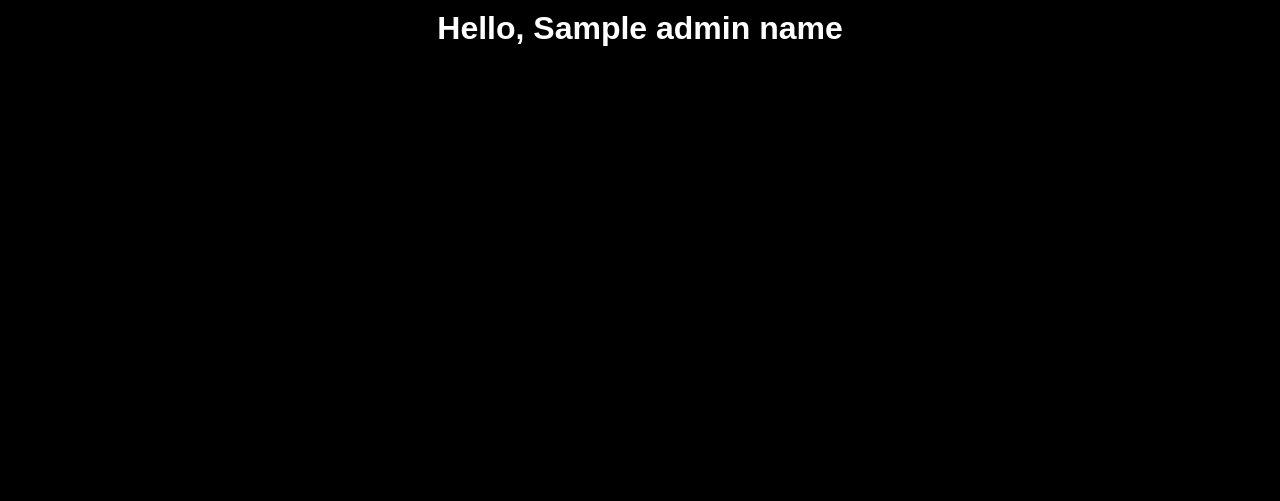
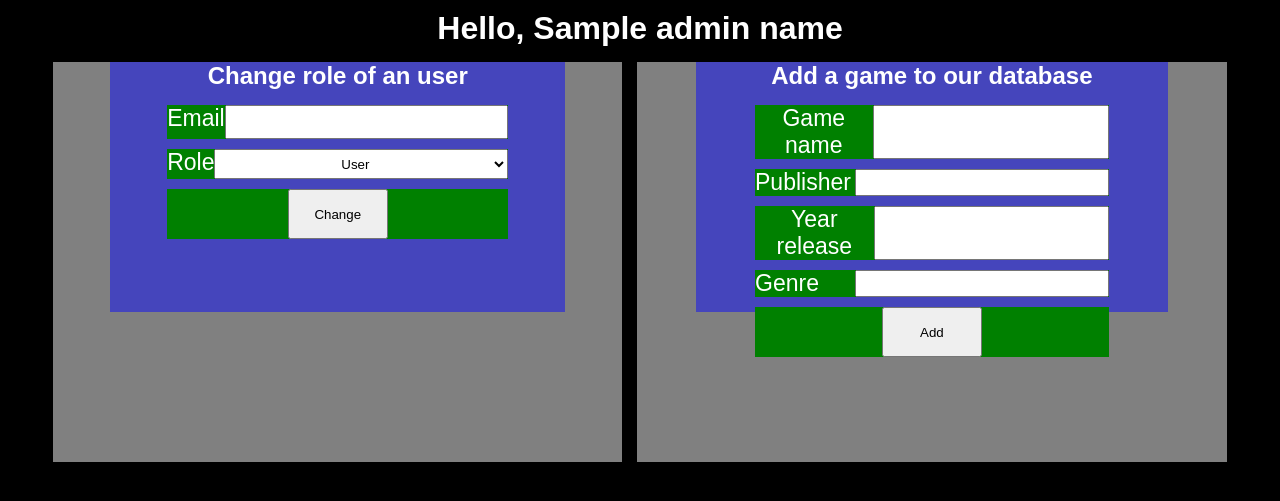
Before and after one commit to VitorOSZz/Rotten-Games, a Flask app: template myapp/templates/admin.html in a window 1280 px wide. Shown: the top 501 px of the page. Run offline with Flask 3, Linux system fonts and the light colour scheme; the template is opened without the code that fills it: most values are stand-ins (such as "Sample title", 1, 10 or a date in 2020); parts of the project's set-up code (start-up, migrations or seed data) failed here and were passed over.

Commit message:
feature added: simple admin painel with integration on database

```diff
--- /dev/null
+++ b/commentary.txt
@@ -0,0 +1,5 @@
+if an user login with a "user account" and go to rotten-games/admin_painel will return "Boboca 3"
+
+    if "email" in request.form:
+        if not is_admin(request.form["email"]):
+            return "Boboca 2"
--- a/myapp/services/generate_pages.py
+++ b/myapp/services/generate_pages.py
@@ -29,5 +29,4 @@ def generate_admin():
     )
 
     user = response.data[0]
-
     return render_template("admin.html", admin_name=user["name"])
--- a/myapp/static/css/admin.css
+++ b/myapp/static/css/admin.css
@@ -1,4 +1,77 @@
+:root {
+    --blue: rgba(0, 0, 255, 0.466);
+}
+
 main {
     display: grid;
-    grid-template-columns: 10%, repeat(2, auto), 10%;
+    grid-template-columns: 3% repeat(2, auto) 3%;
+    gap: 15px;
+
+    margin-top: 15px;
 }
+
+#change_role,
+#games_database {
+    height: 400px;
+    background-color: gray;
+}
+
+#change_role {
+    grid-column: 2;
+
+}
+
+#change_role h2,
+#games_database h2 {
+    margin-bottom: 15px;
+}
+
+#change_role>div,
+#games_database>div {
+    background-color: var(--blue);
+
+    height: 250px;
+    width: 80%;
+
+    margin: auto;
+    text-align: center;
+}
+
+#role_input {
+    text-align: center;
+    width: 300px;
+    height: 30px;
+}
+
+.input {
+    display: flex;
+    justify-content: space-between;
+
+    margin: 10px auto;
+
+    background-color: green;
+}
+
+.input .input-medium-size {
+    width: 250px;
+}
+
+#change_role .input,
+#games_database .input {
+    width: 75%;
+}
+
+#button_send input {
+    height: 50px;
+    width: 100px;
+
+    margin: auto;
+}
+
+#games_database {
+    grid-column: 3;
+}
+
+form {
+    font-size: 23px;
+}
--- a/myapp/templates/admin.html
+++ b/myapp/templates/admin.html
@@ -15,10 +15,69 @@
     <h1>Hello, {{admin_name}}</h1>
 
     <main>
-        <div></div> <!-- Space-->
-        <div id="change_role"></div>
-        <div id="games_database"></div>
-        <div></div> <!-- Space-->
+        <div id="change_role">
+            <div>
+                <div>
+                    <h2>Change role of an user</h2>
+                </div>
+                <div>
+                    <form action="/admin_painel/change_role" method="post">
+                        <div class="input">
+                            <label for="email">Email</label>
+                            <input type="text" name="email" id="role_input" class="input-medium-size">
+                        </div>
+
+                        <div class="input">
+                            <label for="role">Role</label>
+                            <select name="role" id="role_input">
+                                <option value="user">User</option>
+                                <option value="specialist">Specialist</option>
+                                <option value="admin">Admin</option>
+                            </select>
+                        </div>
+
+                        <div class="input" id="button_send">
+                            <input type="submit" value="Change">
+                        </div>
+                    </form>
+                </div>
+            </div>
+        </div>
+
+        <div id="games_database">
+            <div>
+                <div>
+                    <h2>Add a game to our database</h2>
+                </div>
+                <div>
+                    <form action="/admin_painel/games_database" method="post">
+                        <div class="input">
+                            <label for="game_name">Game name</label>
+                            <input type="text" name="game_name" id="" class="input-medium-size">
+                        </div>
+
+                        <div class="input">
+                            <label for="publisher">Publisher</label>
+                            <input type="text" name="publisher" id="" class="input-medium-size">
+                        </div>
+
+                        <div class="input">
+                            <label for="year_release">Year release</label>
+                            <input type="number" name="year_release" id="" class="input-medium-size">
+                        </div>
+
+                        <div class="input">
+                            <label for="game_genres">Genre</label>
+                            <input type="text" name="game_genres" id="" class="input-medium-size">
+                        </div>
+
+                        <div class="input" id="button_send">
+                            <input type="submit" value="Add">
+                        </div>
+                    </form>
+                </div>
+            </div>
+        </div>
     </main>
 </body>
 
```
Also changed, not shown: myapp/routes.py (+22 -2 lines), myapp/services/admin_Service.py (added, +26 -0 lines), myapp/services/auth_service.py (+13 -9 lines).
